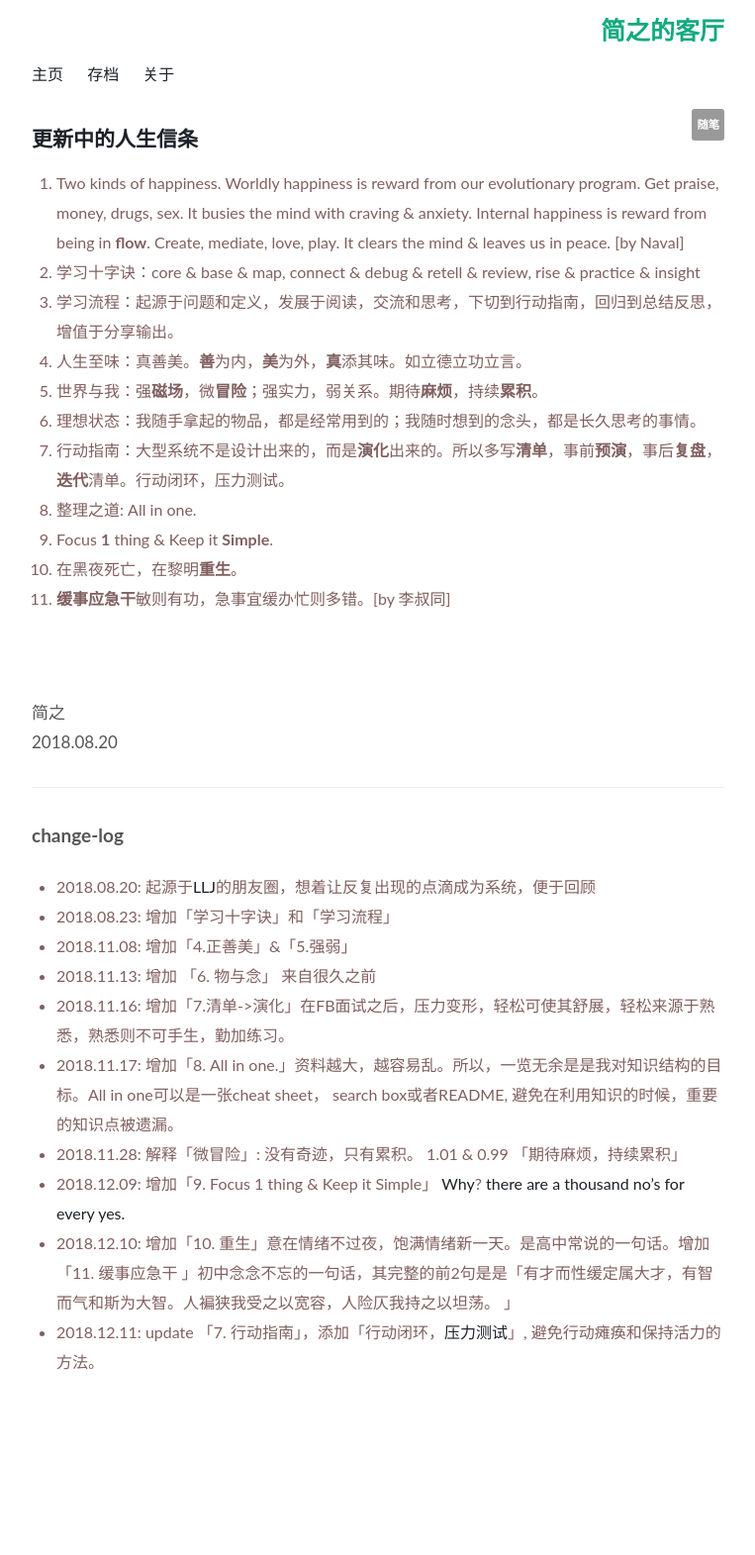
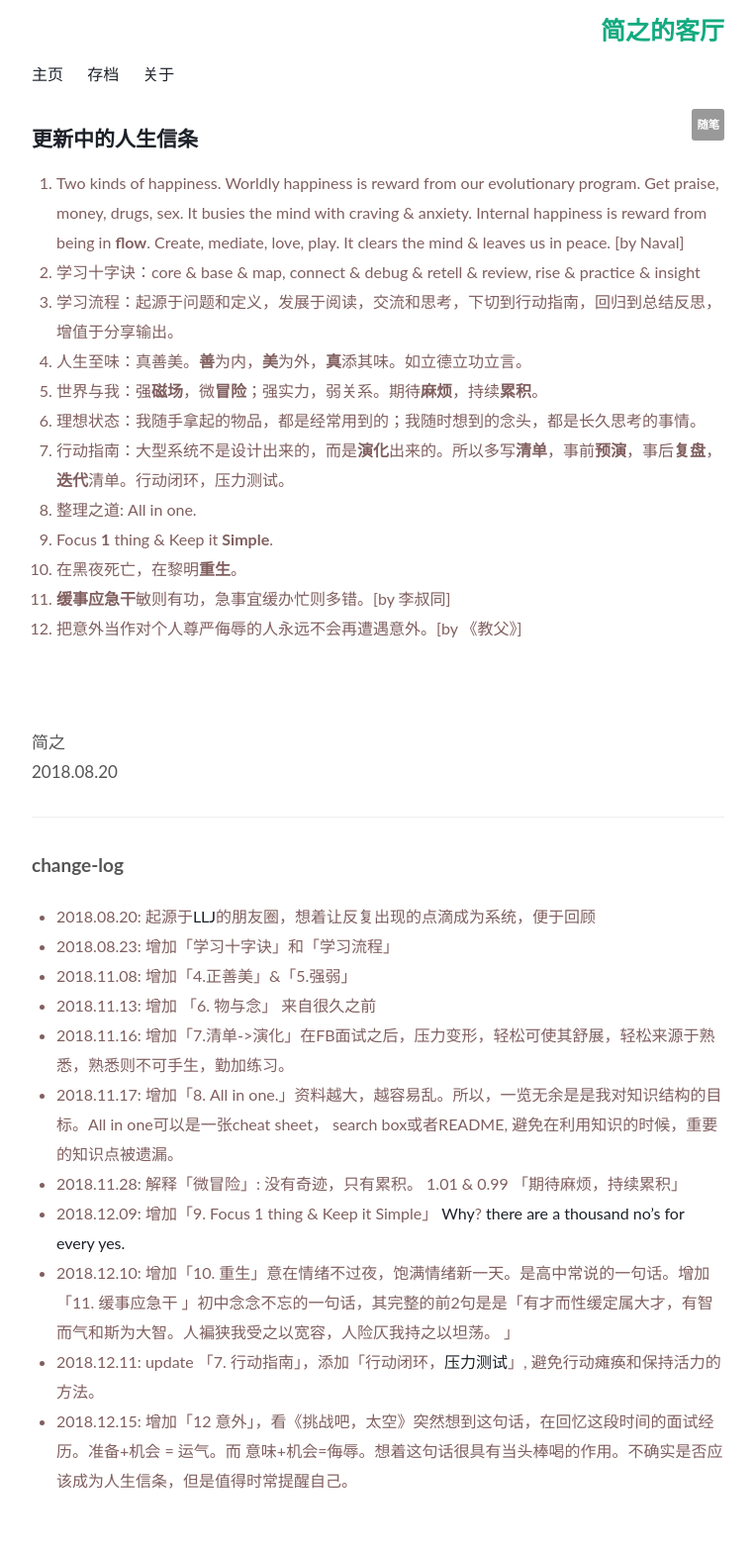
Before and after one commit to WillWang-X/willwang-x.github.io, a Jekyll site: the page built from _posts/2018-10-20-mottos.md, in a window 1280 px wide. Shown: the whole page at 99% size, without its empty margins (258-1021 px from the left). Built offline with Jekyll 4.4.1, drawn with Linux system fonts in a browser that asks for light colours; before the commit the page ends 1451 px from its top, so only the background shows below that.

Commit message:
add unexpected

```diff
--- a/_posts/2018-10-20-mottos.md
+++ b/_posts/2018-10-20-mottos.md
@@ -21,6 +21,7 @@ published: true
 9. Focus **1** thing & Keep it **Simple**.
 10. 在黑夜死亡，在黎明**重生**。
 11. **缓事应急干**敏则有功，急事宜缓办忙则多错。[by 李叔同]
+12. 把意外当作对个人尊严侮辱的人永远不会再遭遇意外。[by 《教父》]
 
 <br>
 <br>
@@ -41,3 +42,4 @@ published: true
 -  2018.12.09: 增加「9. Focus 1 thing & Keep it Simple」 [Why](https://medium.com/the-mission/the-power-of-doing-only-one-thing-c58c11ddfce4)?  [there are a thousand no's for every yes.](https://www.youtube.com/watch?v=kyQfye4vAQ8)
 -  2018.12.10: 增加「10. 重生」意在情绪不过夜，饱满情绪新一天。是高中常说的一句话。增加「11. 缓事应急干 」初中念念不忘的一句话，其完整的前2句是是「有才而性缓定属大才，有智而气和斯为大智。人褊狭我受之以宽容，人险仄我持之以坦荡。 」
 -  2018.12.11: update 「7. 行动指南」，添加「行动闭环，[压力测试](https://mp.weixin.qq.com/s?__biz=MzA3MzM0MjUyMQ==&mid=2652149581&idx=1&sn=375d83f78448d8b987d5aa720d0401ae&chksm=84f0bc1bb387350d96e5bc0621f3f3bdf005869da49812ad1360e28e2fa26516248bb3b375a3&scene=21#wechat_redirect)」, 避免行动瘫痪和保持活力的方法。
+-  2018.12.15: 增加「12 意外」，看《挑战吧，太空》突然想到这句话，在回忆这段时间的面试经历。准备+机会 = 运气。而 意味+机会=侮辱。想着这句话很具有当头棒喝的作用。不确实是否应该成为人生信条，但是值得时常提醒自己。
```
